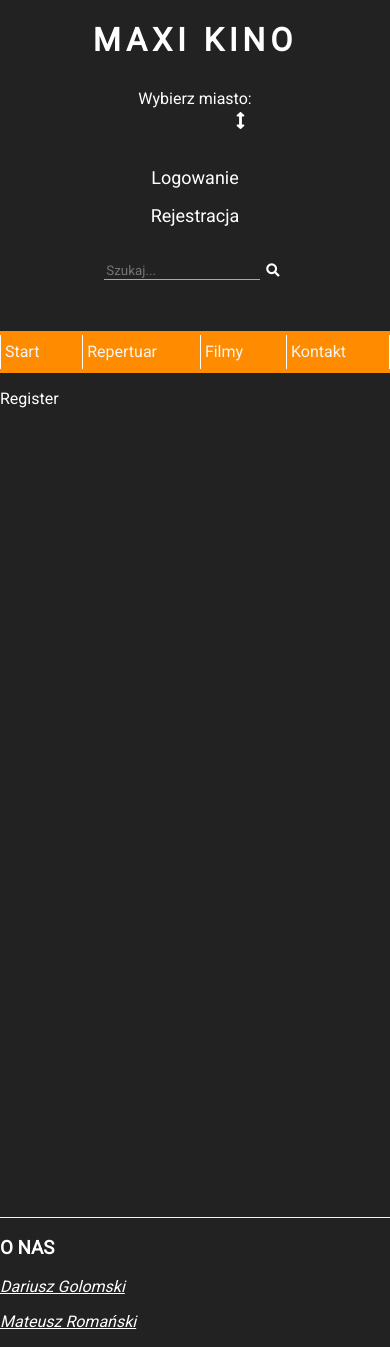
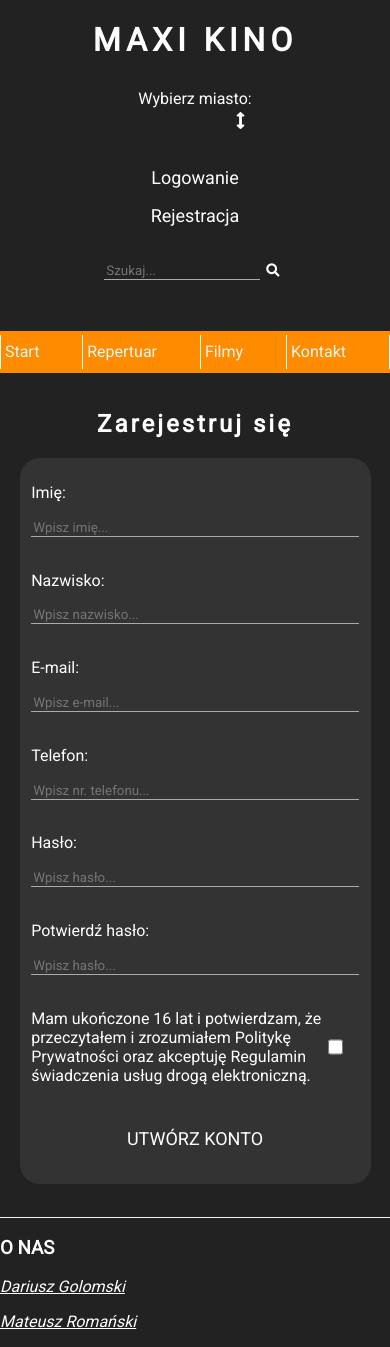
Before and after one commit to dar-gol/Cinema, a React (Create React App) app: page /register in a window 390 px wide. Built offline with nearby package versions, Linux system fonts and the light colour scheme; no server answers.

Commit message:
created login and register panel

```diff
--- a/src/components/MoviesList.js
+++ b/src/components/MoviesList.js
@@ -1,15 +1,18 @@
 import React from "react";
 
 const MoviesList = (props) => {
-  const { title, genre, director } = props.item;
+  const { title, genres, director, min_img } = props.item;
+
+  const genresList = genres.map((item, index) => ` ${item}${index === genres.length - 1 ? '' : ','}`)
+
   return (
     <>
       <div className="movie">
-        <div className="image"></div>
+        {min_img ? <img src={min_img} className="image" alt={title}/> : <div className="image"></div>}
         <div>
           <h2>Tytuł: {title}</h2>
           <p>Reżyser: {director}</p>
-          <p>Gatunek: {genre}</p>
+          <p>Gatunek: {genresList}</p>
         </div>
       </div>
     </>
--- a/src/layouts/App.js
+++ b/src/layouts/App.js
@@ -12,33 +12,57 @@ import "../styles/App.sass";
 
 function App() {
   const [user, setUser] = useState({
-    name: "",
     email: "",
     isUserLogged: sessionStorage.getItem("token") ? true : false,
   });
 
   const handleLogin = (data, e) => {
-    fetch("http://matixezor-cinema-api.herokuapp.com/api/token", {
+    fetch("https://matixezor-cinema-api.herokuapp.com/api/token", {
       method: "POST",
       headers: {
         Accept: "application/json",
         "Content-Type": "application/x-www-form-urlencoded; charset=UTF-8",
       },
       body: new URLSearchParams({
-        "username": data.username,
-        "password": data.password
-      })
+        username: data.email,
+        password: data.password,
+      }),
     })
       .then((res) => res.json())
       .then((res) => {
-        console.log(res.access_token);
+        console.log(res)
+        if(!res.access_token) throw new Error(res.detail);
         sessionStorage.setItem("token", res.access_token);
         setUser({
-          name: data.username,
-          email: data.username,
+          email: data.email,
           isUserLogged: true,
         });
       })
+      .catch((error) => {
+        console.log(error);
+      });
+    e.target.reset();
+  };
+
+  const handleRegister = (data, e) => {
+    fetch("http://matixezor-cinema-api.herokuapp.com/api/register", {
+      method: "POST",
+      mode: "cors",
+      credentials: "same-origin",
+      headers: {
+        Accept: "application/json",
+        "Content-Type": "application/json; charset=UTF-8",
+      },
+      body: JSON.stringify({
+        email: data.email,
+        name: data.name,
+        surname: data.surname,
+        password: data.password,
+        phone: data.phone,
+      }),
+      referrerPolicy: 'no-referrer',
+    })
+      .then((res) => console.log(res))
       .catch((error) => {
         console.log(error);
       });
@@ -50,7 +74,7 @@ function App() {
       <Router>
         {<Header />}
         {<Navigation />}
-        {<Page handleLogin={handleLogin} />}
+        {<Page handleLogin={handleLogin} handleRegister={handleRegister} />}
         {<Footer />}
       </Router>
     </UserContext.Provider>
--- a/src/layouts/Header.js
+++ b/src/layouts/Header.js
@@ -1,24 +1,28 @@
-import {useState, useEffect} from "react";
-import {NavLink} from "react-router-dom";
+import { useState, useEffect, useContext } from "react";
+import { NavLink } from "react-router-dom";
+
+import { UserContext } from "../Context/UserContext";
 
 import TownList from "../components/TownList";
 
 import "../styles/Header.sass";
 
 const Header = () => {
-
   const [town, setTown] = useState(null);
 
+  const { isUserLogged } = useContext(UserContext);
+
   const fetchTown = async () => {
-    try{
-    const response = await fetch("http://matixezor-cinema-api.herokuapp.com/api/cinemas/?limit=100");
-     const data = await response.json();
-     setTown(data);
-    }
-    catch(e){
+    try {
+      const response = await fetch(
+        "http://matixezor-cinema-api.herokuapp.com/api/cinemas/?limit=100"
+      );
+      const data = await response.json();
+      setTown(data);
+    } catch (e) {
       console.error(e);
     }
-  }
+  };
 
   useEffect(() => {
     fetchTown();
@@ -31,13 +35,17 @@ const Header = () => {
         <div className="change-of-city">
           <label htmlFor="city">Wybierz miasto:</label>
           <select name="" id="city">
-            <TownList town={town}/>
+            <TownList town={town} />
           </select>
         </div>
         <div className="window-of-login">
           <ul>
-            <li><NavLink to="/login">Logowanie</NavLink></li>
-            <li><NavLink to="/register">Rejestracja</NavLink></li>
+            <li>
+              {!isUserLogged ? <NavLink to="/login">Logowanie</NavLink> : <NavLink to="/account">Konto</NavLink>}
+            </li>
+            <li>
+            {!isUserLogged ? <NavLink to="/registe">Rejestracja</NavLink> : <NavLink to="/logout">Wyloguj</NavLink>}
+            </li>
           </ul>
         </div>
         <div className="search">
--- a/src/layouts/Page.js
+++ b/src/layouts/Page.js
@@ -11,6 +11,7 @@ import RegisterPage from "../pages/RegisterPage";
 import "../styles/Page.sass";
 
 const Page = (props) => {
+
   return (
     <main className="page">
       <Route path="/" exact component={HomePage} />
@@ -21,7 +22,9 @@ const Page = (props) => {
       <Route path="/login" exact render={
         () => <LoginPage handleLogin={props.handleLogin} />
       } />
-      <Route path="/register" exact component={RegisterPage} />
+      <Route path="/register" exact render={
+        () => <RegisterPage handleRegister={props.handleRegister} />
+      } />
     </main>
   );
 };
--- a/src/pages/LoginPage.js
+++ b/src/pages/LoginPage.js
@@ -1,16 +1,51 @@
-import React from 'react'
-import {useForm} from 'react-hook-form';
+import React from "react";
+import { useForm } from "react-hook-form";
 
 import "../styles/LoginPage.sass";
 
+const LoginItem = [
+  {
+    id: "email",
+    type: "text",
+    name: "email",
+    label: "Email: ",
+    placeholder: "Wpisz e-mail...",
+    required: "E-mail jest wymagany!",
+  },
+  {
+    id: "password",
+    type: "password",
+    name: "password",
+    label: "Hasło: ",
+    placeholder: "Wpisz hasło...",
+    required: "Hasło jest wymagane!",
+  },
+];
+
 const LoginPage = (props) => {
-    const { register, handleSubmit, errors} = useForm();
+  const { register, handleSubmit, errors } = useForm();
 
-    return(
+  return (
     <div className="login">
       <h2>Zaloguj się</h2>
       <form className="login-form" onSubmit={handleSubmit(props.handleLogin)}>
-                <label htmlFor="username">Użytkownik:</label>
+        {LoginItem.map((item) => (
+          <div key={item.id} className='input-item'>
+            <label htmlFor={item.id}>{item.label}</label>
+            <input
+              type={item.type}
+              id={item.id}
+              name={item.name}
+              placeholder={item.placeholder}
+              ref={item.name ? register({
+                required: `${item.required}`
+              }) : null}
+            />
+            <div>{errors[item.name] && <p>{errors[item.name].message}</p>}</div>
+          </div>
+        ))}
+
+        {/* <label htmlFor="username">E-mail:</label>
                 <input
                     type="text"
                     id="username"
@@ -31,11 +66,11 @@ const LoginPage = (props) => {
                         required: "Hasło jest wymagane!"
                     })}
                 />
-                {errors.password && <span>{errors.password.message}</span>}
+                {errors.password && <span>{errors.password.message}</span>} */}
         <button type="submit">Zaloguj</button>
       </form>
     </div>
-    )
-}
+  );
+};
 
 export default LoginPage;
--- a/src/pages/RegisterPage.js
+++ b/src/pages/RegisterPage.js
@@ -1,9 +1,104 @@
-import React from 'react'
+import React from "react";
+import { useForm } from "react-hook-form";
 
-const RegisterPage = () => {
-    return(
-        <p>Register</p>
-    )
-}
+import "../styles/RegisterPage.sass";
+
+const registerItem = [
+  {
+    type: "text",
+    id: "name",
+    name: "name",
+    placeholder: "Wpisz imię...",
+    label: "Imię: ",
+    required: "Imię jest wymagane!",
+    class: 'input-item',
+  },
+  {
+    type: "text",
+    id: "surname",
+    name: "surname",
+    placeholder: "Wpisz nazwisko...",
+    label: "Nazwisko:",
+    required: "Nazwisko jest wymagane!",
+    class: 'input-item',
+  },
+  {
+    type: "text",
+    id: "email",
+    name: "email",
+    placeholder: "Wpisz e-mail...",
+    label: "E-mail: ",
+    required: "E-mail jest wymagany!",
+    class: 'input-item',
+  },
+  {
+    type: "tel",
+    id: "phone",
+    name: "phone",
+    placeholder: "Wpisz nr. telefonu...",
+    label: "Telefon:",
+    class: 'input-item',
+  },
+  {
+    type: "password",
+    id: "password",
+    name: "password",
+    placeholder: "Wpisz hasło...",
+    label: "Hasło:",
+    required: "Hasło jest wymagane!",
+    class: 'input-item',
+  },
+  {
+    type: "password",
+    id: "confirm-password",
+    name: "confirm-password",
+    placeholder: "Wpisz hasło...",
+    label: "Potwierdź hasło:",
+    required: "Musisz potwierdzić hasło!",
+    class: 'input-item',
+  },
+  {
+    type: "checkbox",
+    id: "confirm-regulations",
+    name: "confirm-regulations",
+    label: `Mam ukończone 16 lat i potwierdzam, że przeczytałem i zrozumiałem Politykę Prywatności oraz akceptuję Regulamin świadczenia usług drogą elektroniczną.`,
+    required: "Musisz zatwierdzić!",
+    class: 'check-item',
+  },
+];
+
+const RegisterPage = (props) => {
+  const { register, handleSubmit, errors } = useForm();
+
+  const registerList = registerItem.map((item) => (
+    <div className={item.class} key={item.id}>
+      <label htmlFor={item.id}>{item.label}</label>
+      <input
+        type={item.type}
+        id={item.id}
+        name={item.name}
+        placeholder={item.placeholder ? item.placeholder : null}
+        ref={
+            item.required
+              ? register({
+                  required: `${item.required}`,
+                })
+              : null
+          }
+      />
+      {errors[item.name] && <span>{errors[item.name].message}</span>}
+    </div>
+  ));
+
+  return (
+    <div className="register">
+      <h2>Zarejestruj się </h2>
+      <form className="register-form" onSubmit={handleSubmit(props.handleRegister)}>
+        {registerList}
+        <button type="submit">Utwórz konto</button>
+      </form>
+    </div>
+  );
+};
 
 export default RegisterPage;
--- a/src/styles/Page.sass
+++ b/src/styles/Page.sass
@@ -6,11 +6,21 @@ div.movies
     flex-direction: column
     padding: 2vh 2vw
     .movie
+        background-color: #333
         display: flex
         flex-direction: row
         align-items: center
+        margin: 2vh 2vw
+        border-radius: 20px
+        transition: 0.1s
+        cursor: pointer
+        border: 1px solid transparent
         .image
-            height: 100px
-            width: 100px
+            height: 200px
+            width: 200px
             background-color: #fff
-            margin: 0 2vw
+            margin: 2vh 2vw
+
+    .movie:hover
+        background-color: #222
+        border: 1px solid #aaa
--- /dev/null
+++ b/src/styles/RegisterPage.sass
@@ -0,0 +1,64 @@
+.register
+    width: 100%
+    display: flex
+    flex-direction: column
+    padding: 2vh 0
+    align-items: center
+    h2
+        letter-spacing: 3px
+    .register-form
+        display: flex
+        flex-direction: column
+        background-color: #333
+        border-radius: 20px
+        padding: 1vh 1vw
+        .input-item
+            display: flex
+            flex-direction: column
+            margin: 1vh 1vw
+            input
+                background-color: transparent
+                border: none
+                border-bottom: 1px solid #aaa
+                margin: 1vh 1vw
+            span
+                margin: 0 1vw
+        .check-item
+            display: flex
+            flex-wrap: wrap
+            max-width: 30vw
+            margin: 2vh 2vw
+            label
+                display: block
+                width: 95%
+                margin: 0
+            input
+                margin: 0
+                width: 5%
+            input:focus
+                outline: 0
+        button
+            background-color: transparent
+            border: none
+            transition: 0.2s
+            cursor: pointer
+            margin: 2vh 2vw
+            padding: 1vh 5vw
+            font-size: large
+            cursor: pointer
+            transition: 0.1s
+            border: 1px solid transparent
+            text-transform: uppercase
+        button:hover
+            border: 1px solid #aaa
+            background-color: #222
+        label
+            margin: 1vh 1vw
+    span
+        color: firebrick
+@media (max-width: 800px) and (orientation: portrait)
+    .register
+        .register-form
+            width: 90vw
+            .check-item
+                max-width: 80vw
```
Also changed, not shown: src/styles/LoginPage.sass (+13 -4 lines). Lines whose indentation alone changed are shown as unchanged.
